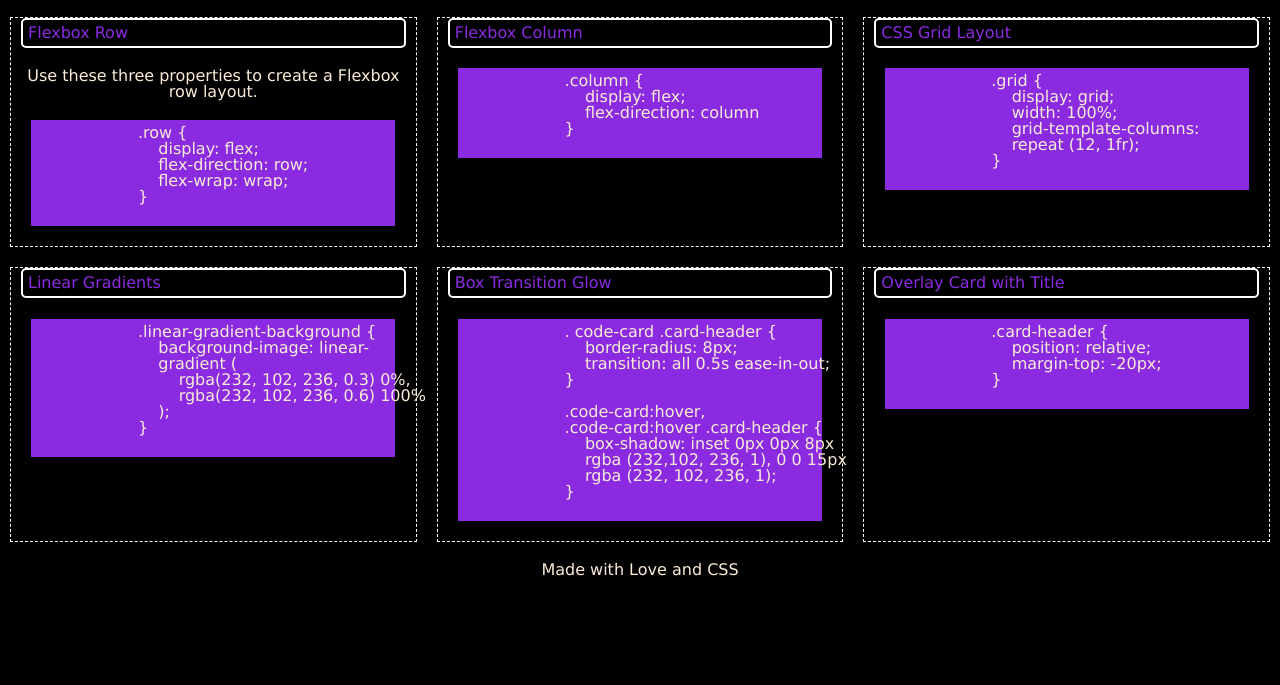
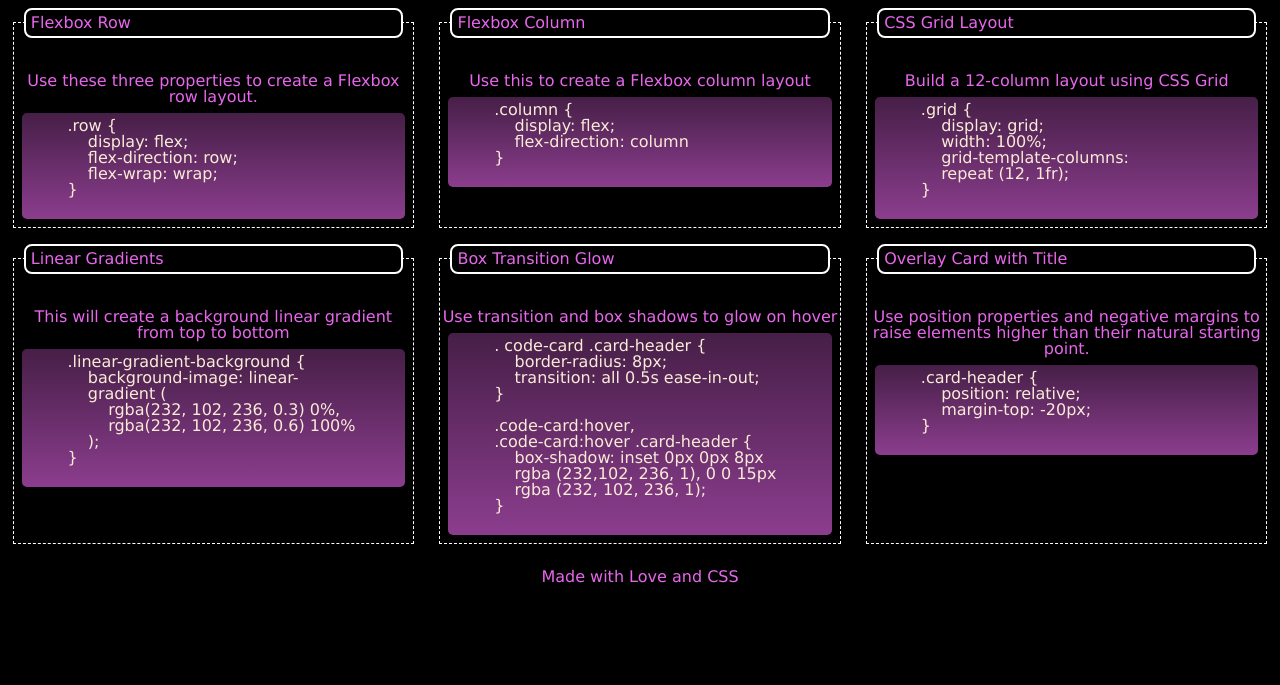
Before and after one commit to Theon87/second-mini-project, a plain HTML site: page index.html in a window 1280 px wide. Shown: the part 115-800 px from the top of the page. Drawn offline with Linux system fonts and the light colour scheme.

Commit message:
added css styles

```diff
--- a/index.html
+++ b/index.html
@@ -13,14 +13,14 @@
         <h1>CSS Snippet Cheatsheet</h1>
     </header>
     <nav>
-        <p>Ever have trouble recalling the exact syntax for your favorite CSS code? Give it a permanent home and add it to this page! Select any snippet below and it'll automatically select all of the code for you to copy.</p>
+        Ever have trouble recalling the exact syntax for your favorite CSS code? Give it a permanent home and add it to this page! Select any snippet below and it'll automatically select all of the code for you to copy.
     </nav>
     <body>
         <main>
-            <section class="card">
-                <h2 class="row">Flexbox Row</h2>
+            <section class="code-card" id="card-1">
+                <h2 class="card-header">Flexbox Row</h2>
                 <p>Use these three properties to create a Flexbox row layout.</p>
-                <pre>
+                <pre class="linear-gradient-background">
         .row {
             display: flex;
             flex-direction: row;
@@ -28,18 +28,20 @@
         }
                 </pre>
             </section>
-            <section class="card">
-                <h2 class="column">Flexbox Column</h2>
-                <pre>
+            <section class="code-card" id="card-2">
+                <h2 class="card-header">Flexbox Column</h2>
+                <p>Use this to create a Flexbox column layout</p>
+                <pre class="linear-gradient-background">
         .column {
             display: flex;
             flex-direction: column
         }
                 </pre>
             </section>
-            <section class="card">
-                <h2>CSS Grid Layout</h2>
-                <pre>
+            <section class="code-card" id="card-3">
+                <h2 class="card-header">CSS Grid Layout</h2>
+                <p>Build a 12-column layout using CSS Grid</p>
+                <pre class="linear-gradient-background">
         .grid {
             display: grid;
             width: 100%;
@@ -48,9 +50,10 @@
         }
                 </pre>
             </section>
-            <section class="card">
-                <h2>Linear Gradients</h2>
-                <pre>
+            <section class="code-card" id="card-4">
+                <h2 class="card-header">Linear Gradients</h2>
+                <p>This will create a background linear gradient from top to bottom</p>
+                <pre class="linear-gradient-background">
         .linear-gradient-background {
             background-image: linear-
             gradient (
@@ -60,9 +63,10 @@
         }
                 </pre>
             </section>
-            <section class="card">
-                <h2>Box Transition Glow</h2>
-                <pre>
+            <section class="code-card" id="card-5">
+                <h2 class="card-header">Box Transition Glow</h2>
+                <p>Use transition and box shadows to glow on hover</p>
+                <pre class="linear-gradient-background">
         . code-card .card-header {
             border-radius: 8px;
             transition: all 0.5s ease-in-out;
@@ -76,9 +80,10 @@
         }
                 </pre>
             </section>
-            <section class="card">
-                <h2>Overlay Card with Title</h2>
-                <pre>
+            <section class="code-card" id="card-6">
+                <h2 class="card-header">Overlay Card with Title</h2>
+                <p>Use position properties and negative margins to raise elements higher than their natural starting point.</p>
+                <pre class="linear-gradient-background">
         .card-header {
             position: relative;
             margin-top: -20px;
--- a/style.css
+++ b/style.css
@@ -17,14 +17,10 @@ body {
     color: antiquewhite;
 }
 
-header {
+header, footer {
     text-align: center;
     margin: 10px;
-}
-
-footer {
-    text-align: center;
-    margin: 10px;
+    color: rgba(232, 102, 236, 1)
 }
 
 nav {
@@ -50,19 +46,49 @@ h2 {
     text-align: left;
     padding: 5px;
     margin-bottom: 20px;
-    color: blueviolet;
+    color: rgba(232, 102, 236, 1);
+    position: relative;
+    bottom: 15px;
+    background-color: black;
+}
+
+p {
+    color: rgba(232, 102, 236, 1);
 }
 
 pre {
-    margin: 5%;
+    margin: 2%;
     padding: 5px;
     text-align: left;
-    background-color: blueviolet;
+    position: relative;
+    border-radius: 5px;
 }
 
-.card {
-    flex: 1 0 200px;
+.code-card {
+    flex: 1 0 400px;
     text-align: center;
-    margin: 10px;
+    margin: 1%;
+    margin-bottom: 15px;
+    margin-top: 15px;
     border: 1px dashed white;
+
 }
+
+.linear-gradient-background {
+    background-image: linear-gradient(rgba(232, 102, 236, 0.3) 0%, rgba(232, 102, 236, 0.6) 100%);
+}
+
+.code-card .card-header {
+    border-radius: 8px;
+    transition: all 0.5s ease-in-out;
+}
+.code-card:hover,
+.code-card:hover .card-header {
+    box-shadow: 0px 1px 10px rgba(232, 102, 236, 1), 0 0 15px rgba(232, 102, 236, 1);
+}
+
+@media screen and (min-width: 768px) {
+    main {
+        flex-direction: row
+    }
+};
```
Lines whose indentation alone changed are shown as unchanged.
